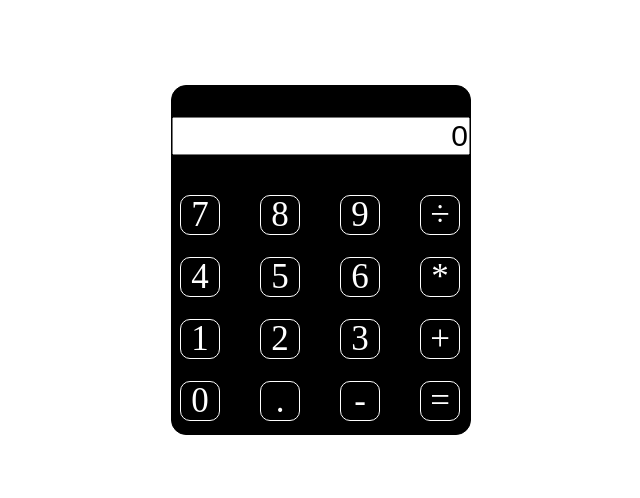
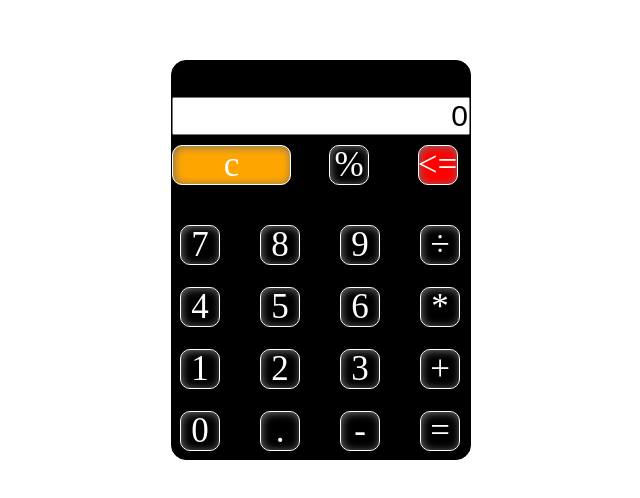
Before and after one commit to rehmankhan786/basic-calculator, a plain HTML site: page index.html in a window 1280 px wide. Shown: the part 140-638 px from the top of the page, without its empty margins (319-959 px from the left). Drawn offline with Linux system fonts and the light colour scheme.

Commit message:
some changes in css

```diff
--- a/calculator.scss
+++ b/calculator.scss
@@ -13,10 +13,25 @@ body {
 
 #calculator_box {
     border: 1px solid black;
-    height: 350px;
+    height: 400px;
     width: 300px;
     border-radius: 15px;
     background-color: black;
+    & #special {
+        display: grid;
+        grid-template-columns: 2fr 1fr 1fr;
+        margin-top: 10px;
+        justify-content: center;
+        & .clear {
+            grid-template-columns: span 2;
+            width: 80%;
+            margin-left: 0px;
+            background-color: orange;
+        }
+        & .back {
+            margin-left: 22px;
+        }
+    }
     & #output {
         height: 9%;
         width: 100%;
@@ -44,6 +59,13 @@ body {
             display: flex;
             align-items: center;
             justify-content: center;
+            box-shadow: inset 1px 1px 8px rgb(114, 113, 113);
+            &:hover {
+                box-shadow: inset 1px 1px 15px rgb(185, 184, 184);
+            }
+            &:active {
+                background-color: rgb(190, 185, 185);
+            }
         }
     }
     & #display {
--- a/index.html
+++ b/index.html
@@ -14,6 +14,13 @@
         <div id="output"></div>
         <form action="" name="calc" id="calculator_form">
             <input type="text" name="txt" id="display" autocomplete="Off">
+            <div id="special">
+
+
+                <span class="nums clear" onclick='document.calc.txt.value =0 '>c</span>
+                <span class="nums" onclick='document.calc.txt.value += "%" '>%</span>
+                <span class="nums back" onclick=poper() style="background: red;">&lt;=</span>
+            </div>
             <div id="numbers">
 
                 <span class="nums" onclick='document.calc.txt.value +=7 '>7</span>
@@ -46,12 +53,13 @@
             data = display.value;
             b = eval(data);
             output.innerHTML = b
-            display.value = 0
+            display.value = b
+        }
 
-
-
-
-
+        function poper() {
+            b = String(display.value)
+            b = display.value.slice(0, display.value.length - 1)
+            display.value = b
 
         }
     </script>
```
Also changed, not shown: calculator.css, 1 other file.
